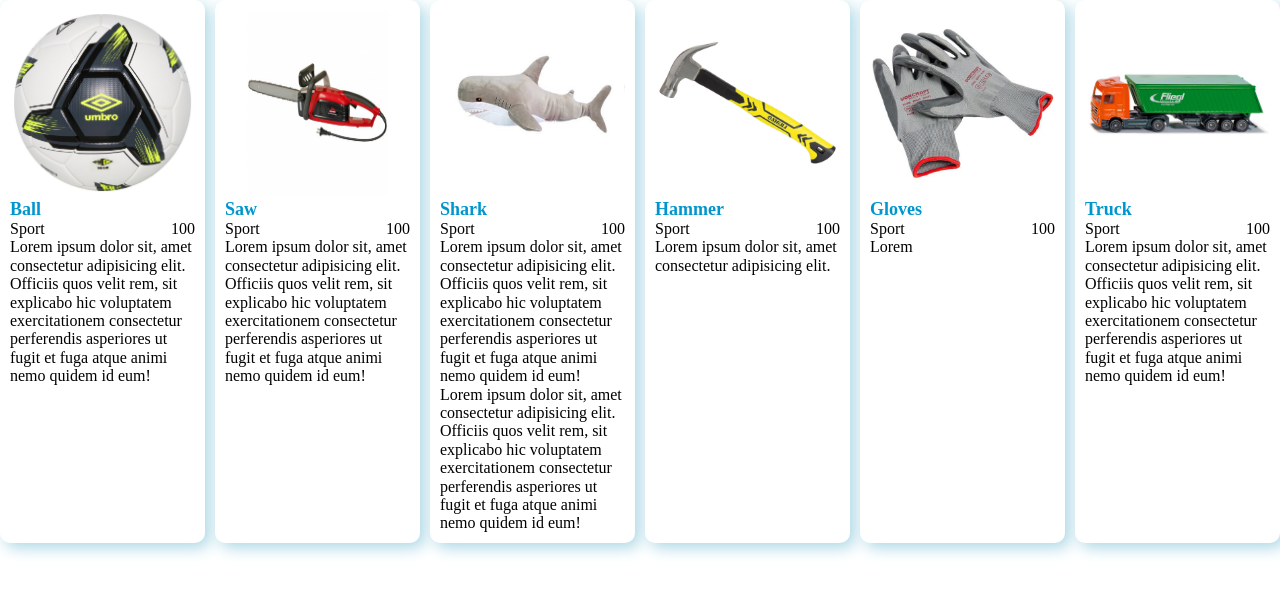
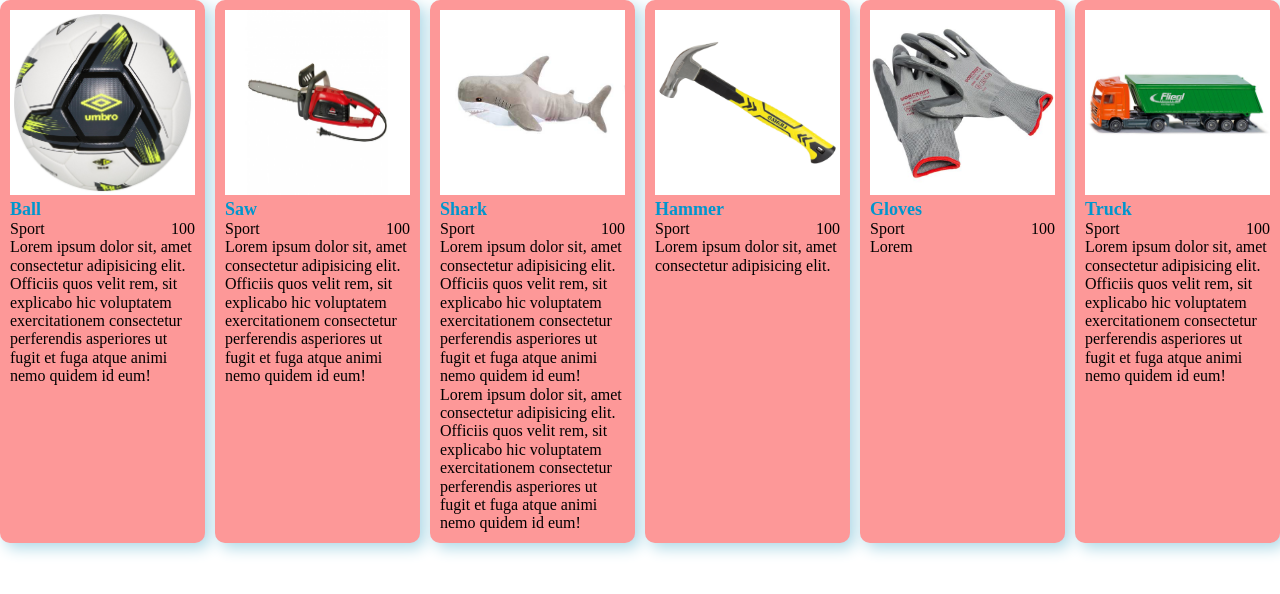
Before and after one commit to Zhanna-Osypenko/8_practice, a plain HTML site: page index.html in a window 1280 px wide. Drawn offline with Linux system fonts and the light colour scheme.

Commit message:
bc product cart change

```diff
--- a/styles/work.css
+++ b/styles/work.css
@@ -97,7 +97,7 @@ img {
     border-radius: 10px;
     box-shadow: 5px 5px 15px lightblue;
     padding: 10px;
-    background-color: white;
+    background-color: rgb(253, 152, 152);
     transition: all .3s ease-in-out;
 }
 
```
